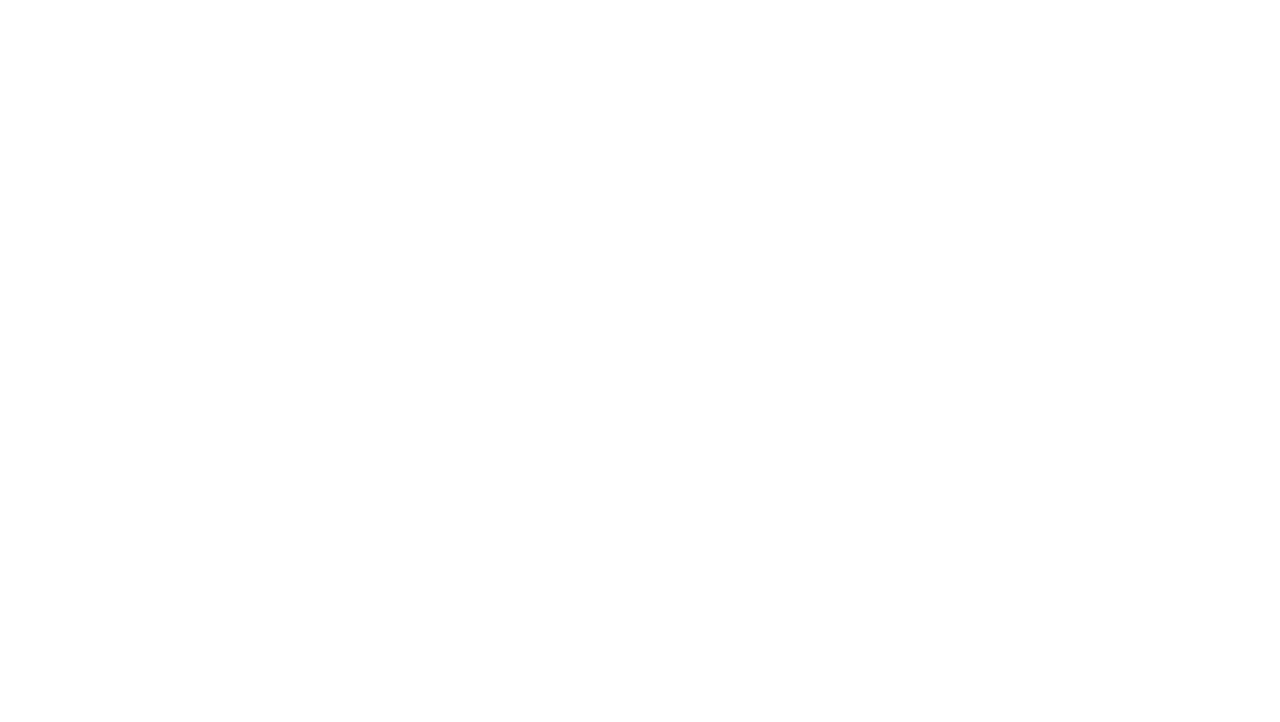
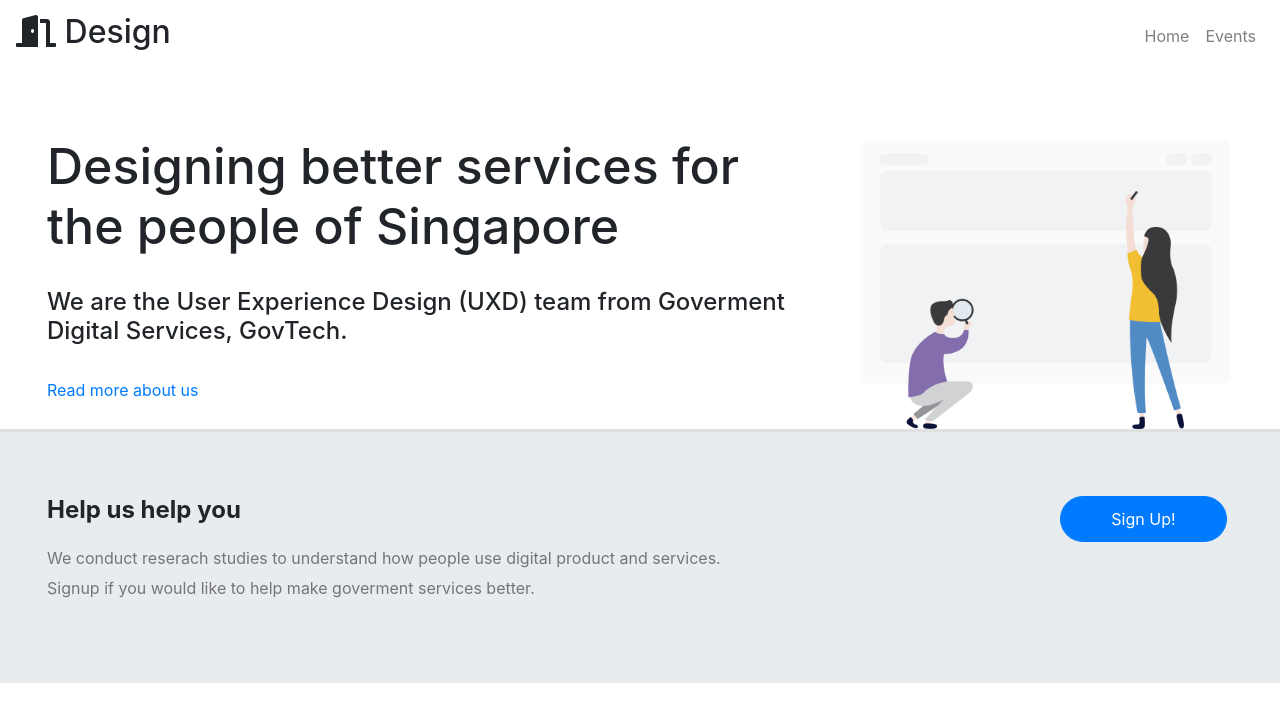
Before and after one commit to AlnurFaisal/EventMicrosite, a React (Create React App) app in the folder govtechapp/: page / in a window 1280 px wide. Shown: the top 722 px of the page. Built offline with nearby package versions, Linux system fonts and the light colour scheme.

Commit message:
Include image in jumbotron and add the bottom div with the instructions to signup

```diff
--- a/govtechapp/package.json
+++ b/govtechapp/package.json
@@ -6,7 +6,7 @@
     "bootstrap": "^4.1.1",
     "react": "^16.4.0",
     "react-dom": "^16.4.0",
-    "react-router": "^4.2.0",
+    "react-router-dom": "^4.2.2",
     "react-scripts": "1.1.4",
     "reactstrap": "^6.0.1"
   },
--- a/govtechapp/src/App.js
+++ b/govtechapp/src/App.js
@@ -1,12 +1,16 @@
 import React, { Component } from "react";
+import { BrowserRouter } from "react-router-dom";
+import MyNav from "./components/MyNav/MyNav";
 
 class App extends Component {
-  constructor() {
-    super();
-  }
-
   render() {
-    return <div />;
+    return (
+      <div>
+        <BrowserRouter>
+          <MyNav />
+        </BrowserRouter>
+      </div>
+    );
   }
 }
 
--- a/govtechapp/src/components/Home/Home.js
+++ b/govtechapp/src/components/Home/Home.js
@@ -7,13 +7,14 @@ import {
   NavItem,
   NavLink,
   NavbarBrand,
-  Jumbotron
+  Jumbotron,
+  Button
 } from "reactstrap";
 import "./home.css";
 
 class Home extends Component {
-  constructor(props) {
-    super(props);
+  constructor() {
+    super();
     this.state = {
       isOpen: false
     };
@@ -23,7 +24,7 @@ class Home extends Component {
   render() {
     return (
       <div>
-        <Navbar color="light" light expand="md">
+        <Navbar color="white" light expand="md">
           <NavbarBrand>
             <h2>
               <i class="fas fa-door-open" /> Design
@@ -41,11 +42,53 @@ class Home extends Component {
             </Nav>
           </Collapse>
         </Navbar>
-        <Jumbotron>
+        <Jumbotron className="bannerColor noBorder">
           <div className="container-fluid">
-            <h1 className="super">
-              Designing better services for <br /> the people of Singapore
-            </h1>
+            <div className="row">
+              <div className="col-md-8 col-sm-12 col-xs-12">
+                <h1 className="super">
+                  Designing better services for <br /> the people of Singapore
+                </h1>
+                <br />
+                <h4>
+                  We are the User Experience Design (UXD) team from Goverment
+                  Digital Services, GovTech.
+                </h4>
+                <br />
+                <a href="#">Read more about us</a>
+                <br />
+                <br />
+              </div>
+              <div className="col-md-4 col-sm-12 col-xs-12">
+                <img
+                  src="/img/home-img.png"
+                  className="img-fluid"
+                  alt="Home-Logo"
+                  height="400"
+                  width="400"
+                />
+              </div>
+            </div>
+          </div>
+        </Jumbotron>
+        <Jumbotron className="bottom">
+          <div class="container-fluid">
+            <div class="row">
+              <div className="col-md-10 col-sm-12 col-xs-12">
+                <h4>
+                  <strong>Help us help you</strong>
+                </h4>
+                <p className="bodyText">
+                  We conduct reserach studies to understand how people use
+                  digital product and services.<br />
+                  Signup if you would like to help make goverment services
+                  better.
+                </p>
+              </div>
+              <div className="col-md-2 col-sm-12 col-xs-12">
+                <Button color="primary" className="newButton" size="md">Sign Up!</Button>
+              </div>
+            </div>
           </div>
         </Jumbotron>
       </div>
--- a/govtechapp/src/components/Home/home.css
+++ b/govtechapp/src/components/Home/home.css
@@ -2,3 +2,30 @@
   font-weight: 500;
   font-size: 50px;
 }
+
+.bannerColor {
+  background-color: white !important;
+}
+
+.noBorder {
+  margin-bottom: 0px !important;
+  padding-bottom: 0px !important;
+}
+
+.bottom {
+  border-radius: 0 !important;
+  border: 1px 0px 0px 0px;
+  border-top-style: solid;
+  border-top-color: #e0e0e0;
+}
+
+.bodyText {
+  color: #757575;
+  padding-top: 10px;
+  line-height: 30px;
+}
+
+.newButton {
+  border-radius: 25px !important;
+  padding: 10px 50px 10px 50px !important;
+}
--- /dev/null
+++ b/govtechapp/src/components/MyNav/MyNav.js
@@ -0,0 +1,13 @@
+import React from "react";
+import { Route } from "react-router-dom";
+import Home from "../Home/Home";
+
+const MyNav = () => {
+  return (
+    <div>
+      <Route exact path="/" component={Home} />
+    </div>
+  );
+};
+
+export default MyNav;
```
Also changed, not shown: govtechapp/public/img/home-img.png (added), 1 other file (tests, documents, lock files or other folders).
